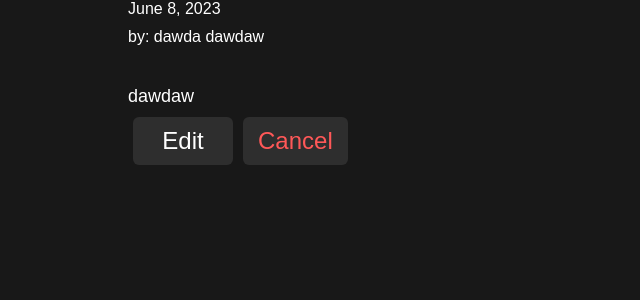
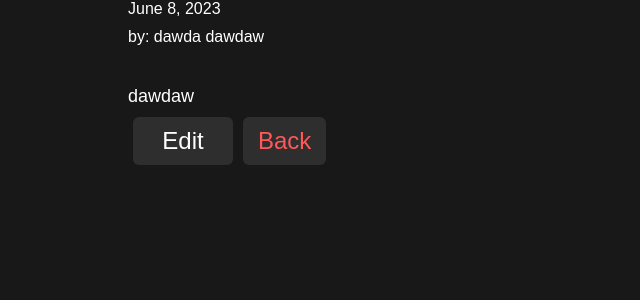
Before and after one commit to NIC8085/Nots, a Django app: page /details/54 in a window 1280 px wide. Shown: the part 288-588 px from the top of the page, without its empty margins (0-640 px from the left). Run offline with Django 4.2, Linux system fonts and the light colour scheme; data comes from the database, SQL or seed files in the repository; both versions use the stored data as it was after the commit.

```diff
--- a/NotsApp/models.py
+++ b/NotsApp/models.py
@@ -1,6 +1,7 @@
 from django.core.validators import MaxValueValidator, MinValueValidator
 from django.db import models
 from django.urls import reverse
+
 # Create your models here.
 
 
--- a/NotsApp/urls.py
+++ b/NotsApp/urls.py
@@ -1,13 +1,10 @@
 from django.urls import path
-#from . import views
-#from .views import note_list
 from .views import NoteView, NoteDetailView, NoteEditView, NoteAddView
 
 
 app_name = 'NotsApp'
 
 urlpatterns = [
-    #path('', views.home, name='home')
     path('', NoteView.as_view(), name='home'),
     path('details/<int:pk>', NoteDetailView.as_view(), name='details'),
     path('edit/<int:pk>', NoteEditView.as_view(), name='edit'),
--- a/templates/web/details.html
+++ b/templates/web/details.html
@@ -11,7 +11,7 @@
 </head>
 <body>
     <nav>
-        <a href=".." class="name">Nots<i class="bi bi-journal-text"></i></a>
+        <a href=".." class="name" >Nots<i class="bi bi-journal-text"></i></a>
         <!--  <h1 class="link"><a>Stona główna</a></h1>  -->
         <!--  <i class="bi bi-brightness-high"></i>  -->
     </nav>
@@ -29,7 +29,8 @@
         <div class="add">
             <a href="/edit/{{ note.id }}" >Edit</a>
         </div>
-        <a href=".." class="cancel" style="color: #ff5858">Cancel</a>
+        <a href=".." class="cancel" style="color: #ff5858">Back</a>
     </main>
+    <script src="{% static "js/script.js" %}"></script>
 </body>
 </html>
--- a/templates/web/home.html
+++ b/templates/web/home.html
@@ -27,7 +27,7 @@
     </div>
     <main>
         {% for note in object_list %}
-            <a href="/details/{{ note.id }}?priority={{ request.GET.priority }}" class="note">
+            <a href="/details/{{ note.id }}" class="note">
                 <div class="note">
                     <div class="note_name">{{ note.title }}</div>
                     <div class="note_text">{{ note.content }}</div>
```
Also changed, not shown: NotsApp/forms.py (deleted, +0 -14 lines), NotsApp/views.py (+2 -11 lines), db.sqlite3.
